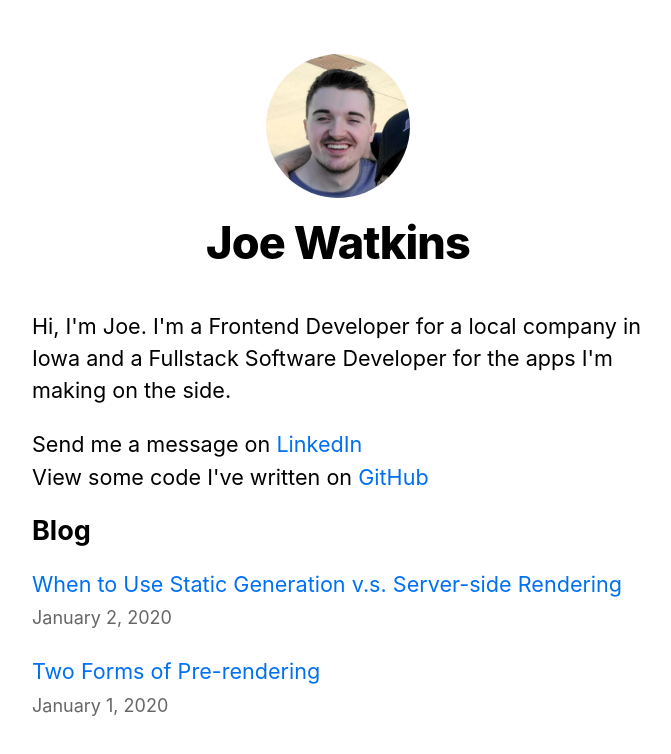
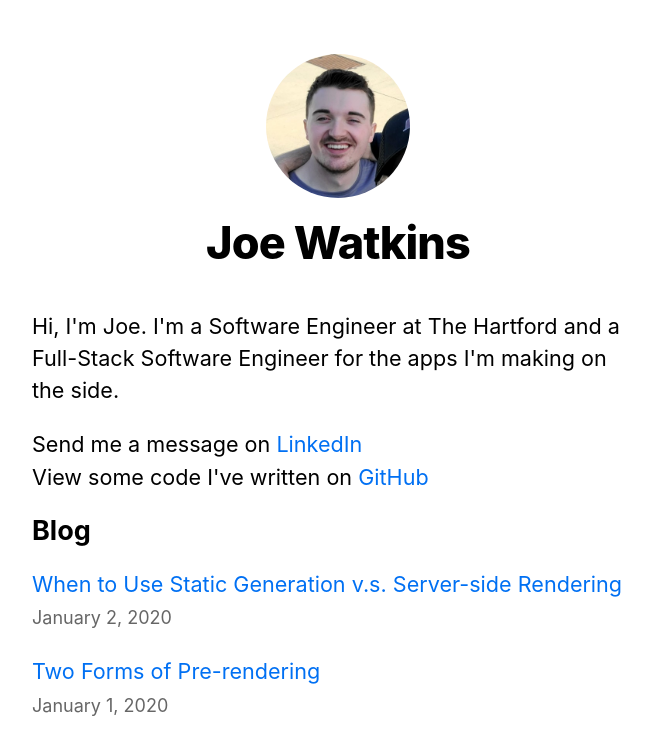
Before and after one commit to watkins-joe/nextjs-blog, a Next.js app: page / in a window 1280 px wide. Shown: the top 754 px of the page, without its empty margins (302-973 px from the left). Built offline with nearby package versions, Linux system fonts and the light colour scheme.

Commit message:
changed job title to reflect new software engineer role at the hartford in march 2022

```diff
--- a/pages/index.js
+++ b/pages/index.js
@@ -23,8 +23,8 @@ export default function Home({ allPostsData }) {
       </Head>
       <section className={utilStyles.headingMd}>
         <p>
-          Hi, I'm Joe. I'm a Frontend Developer for a local company in Iowa and
-          a Fullstack Software Developer for the apps I'm making on the side.
+          Hi, I'm Joe. I'm a Software Engineer at The Hartford and a Full-Stack
+          Software Engineer for the apps I'm making on the side.
         </p>
         <ul className={utilStyles.list}>
           <li>
```
